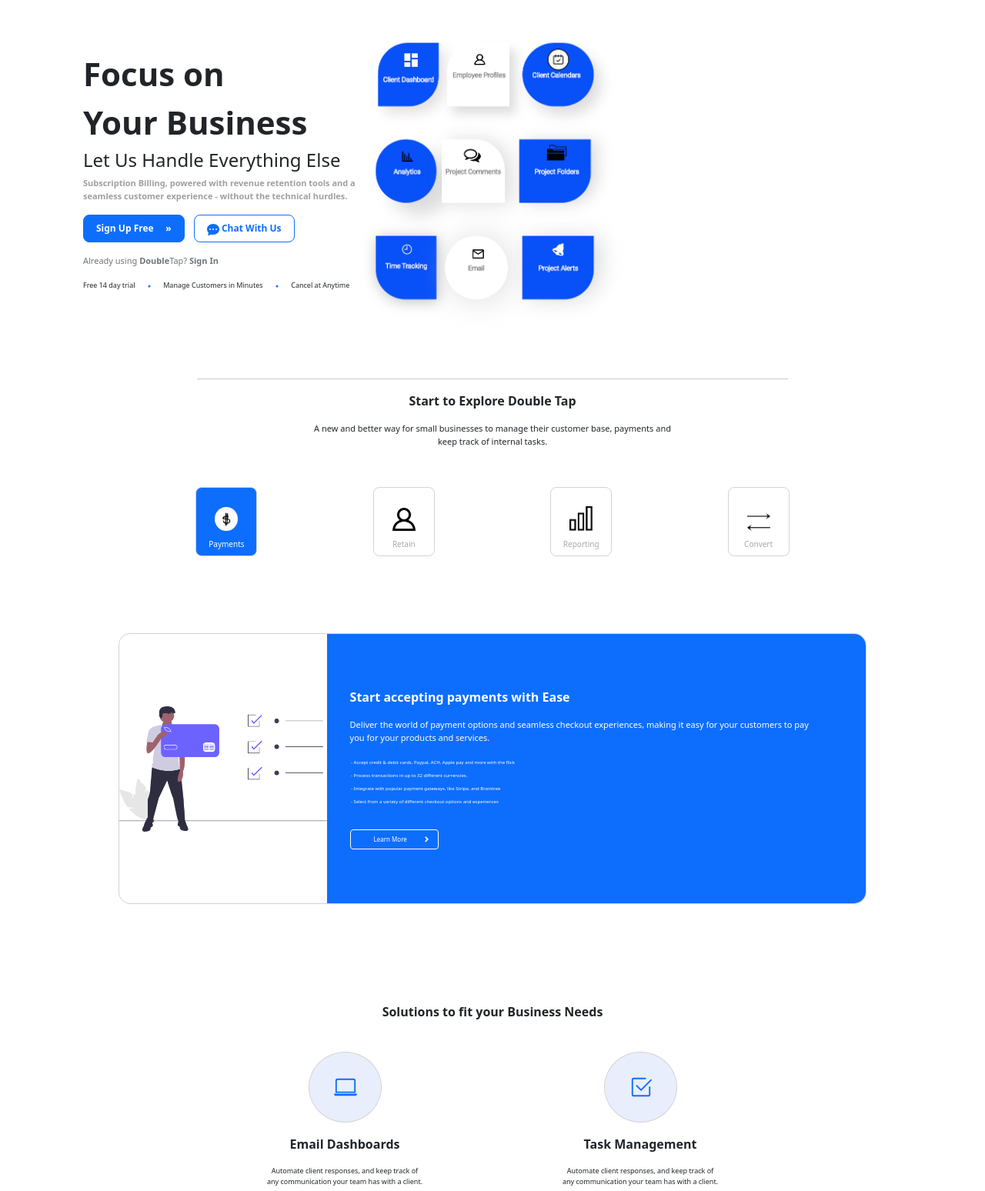
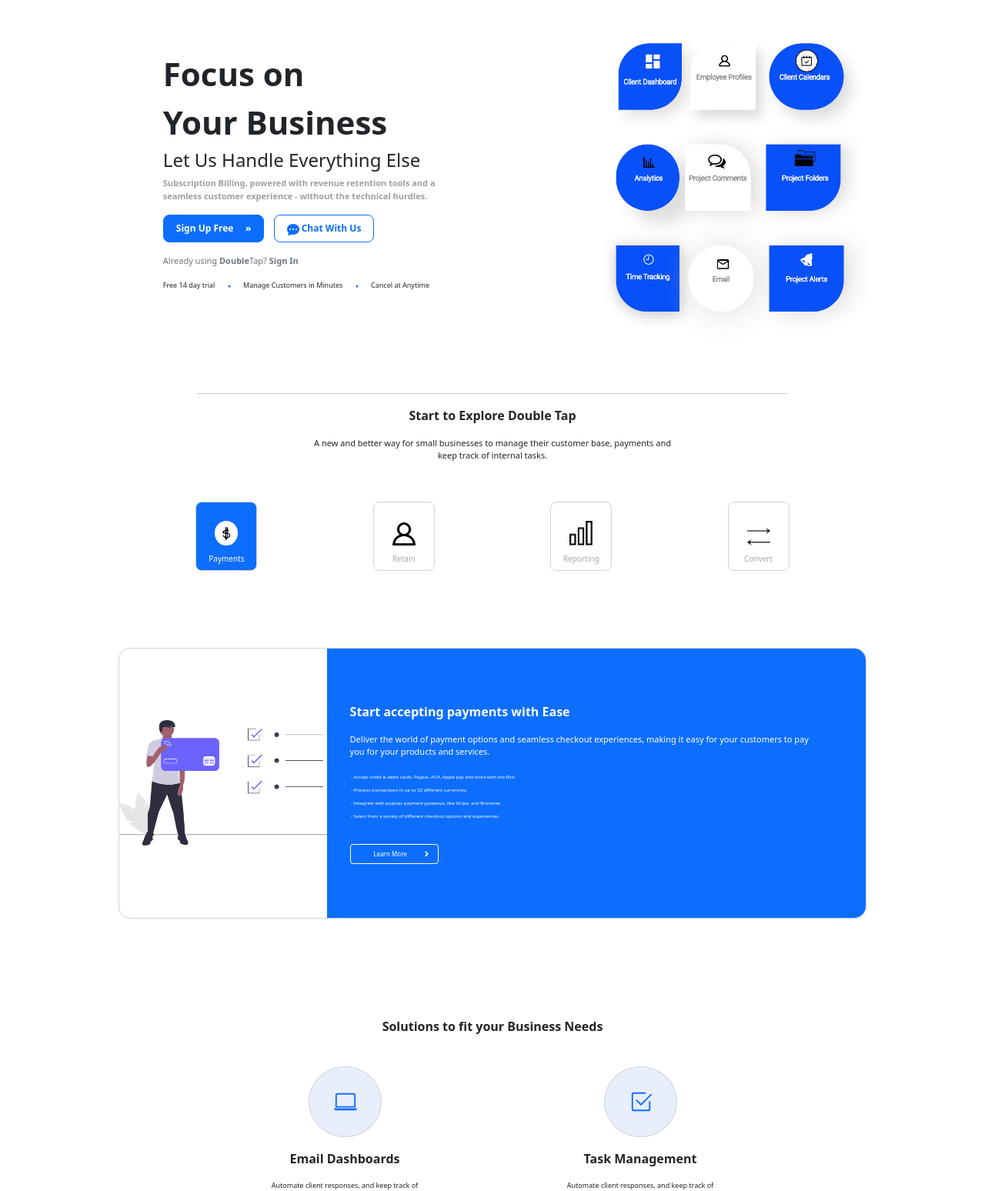
Before and after one commit to rebeccalpeace/double-tap-crm, a plain HTML site: page index.html in a window 1280 px wide. Shown: the part 45-1593 px from the top of the page at 77% size. Drawn offline with nearby package versions, Linux system fonts and the light colour scheme.

Commit message:
added responsiveness to all but row 2

```diff
--- a/css/landing.css
+++ b/css/landing.css
@@ -90,7 +90,6 @@
     border-radius: 0 15px 15px 0;
     color: white;
     padding: 70px 70px 70px 30px;
-
 }
 
 #list-tics {
@@ -188,6 +187,27 @@
     #logo-padding {
         padding-bottom: 26px;
     }
+    .row-5 {
+        flex-direction: column;
+        align-items: center;
+    }
+    .row-4-container {
+        flex-direction: column;
+        align-items: center;
+    }
+    #right-side-blue {
+        background-color: #0d6efd;
+        border-radius: 0 0 15px 15px ;
+        color: white;
+        padding: 70px 70px 70px 70px;
+        text-align: center;
+    }
+    #list-tics {
+        list-style-type: none;
+    }
+    #big-img {
+        visibility: hidden;
+    }
 }
 
 @media (min-width: 576px) {
@@ -205,6 +225,13 @@
     }
     #logo-padding {
         padding-bottom: 26px;
+    }
+    .row-5 {
+        flex-direction: row;
+    }
+    .row-4-container {
+        flex-direction: column;
+        align-items: center;
     }
 }
 
@@ -227,6 +254,28 @@
     }
     #logo-padding {
         padding-bottom: 5px;
+    }
+    .row-4-container {
+        flex-direction: row;
+    }
+    #right-side-blue {
+        background-color: #0d6efd;
+        border-radius: 0 15px 15px 0;
+        color: white;
+        padding: 70px 70px 70px 30px;
+        text-align: left;
+    }
+    #list-tics {
+        list-style-type: "- ";
+    }
+    .center-header {
+
+    }
+}
+
+@media (min-width: 869px) {
+    #big-img {
+        visibility: visible;
     }
 }
 
--- a/index.html
+++ b/index.html
@@ -60,7 +60,7 @@
     <!-- right column Image -->
     <section>
         <div class="container-fluid">
-            <div class="d-flex">
+            <div class="d-flex justify-content-around center-header">
                 <div class="mt-5 ms-5 ps-5">
                     <p class="fw-bold mb-0" id="title">Focus on<br>Your Business</p>
                     <p class="fs-4 mt-0 mb-0">Let Us Handle Everything Else</p>
@@ -89,7 +89,9 @@
                         <li class="list-inline-item">Cancel at Anytime</li>
                     </ul>
                 </div>
-                <img src="/CRM-Main/Header-Side-1.png" class="img-fluid mt-4 pe-3 me-3" width="375px" alt="">
+                <div id="big-img" >
+                <img src="/CRM-Main/Header-Side-1.png" class="mt-4 me-3" width="375px" alt="">
+                </div>
             </div>
         </div>
     </section>
@@ -124,7 +126,9 @@
     <!-- Row 4 big card with image on left -->
     <section>
         <div class="row-4-container">
+            <div>
             <img src="/CRM-Main/credit-card-picture.png" id="left-side-image" width="270px" alt="image of man holding giant credit card">
+            </div>
             <div id="right-side-blue">
                 <p class="fs-6 fw-bold">Start accepting payments with Ease</p>
                 <p class="p-size">Deliver the world of payment options and seamless checkout experiences, making it easy for your customers to pay you for your products and services.</p>
```
